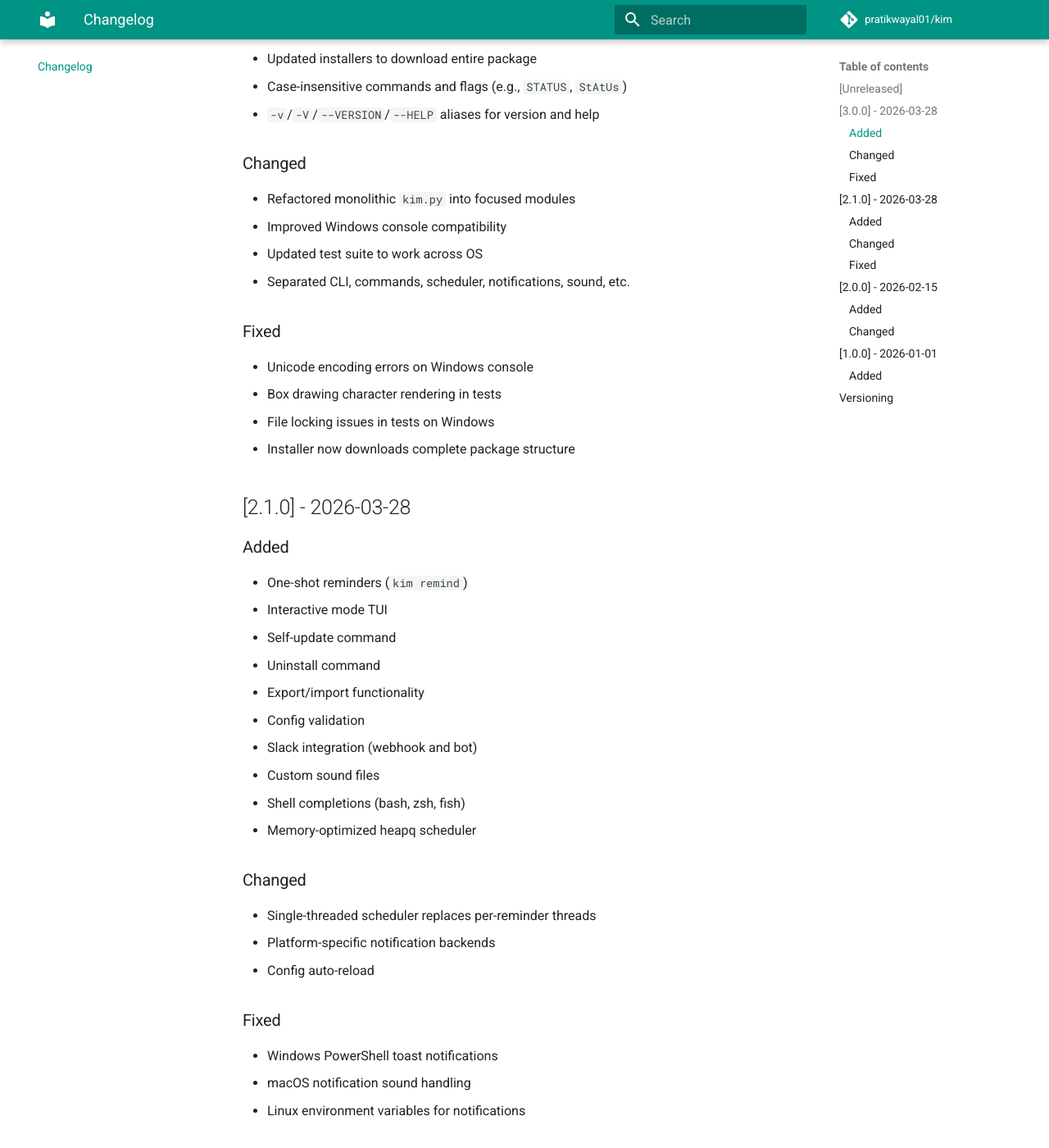
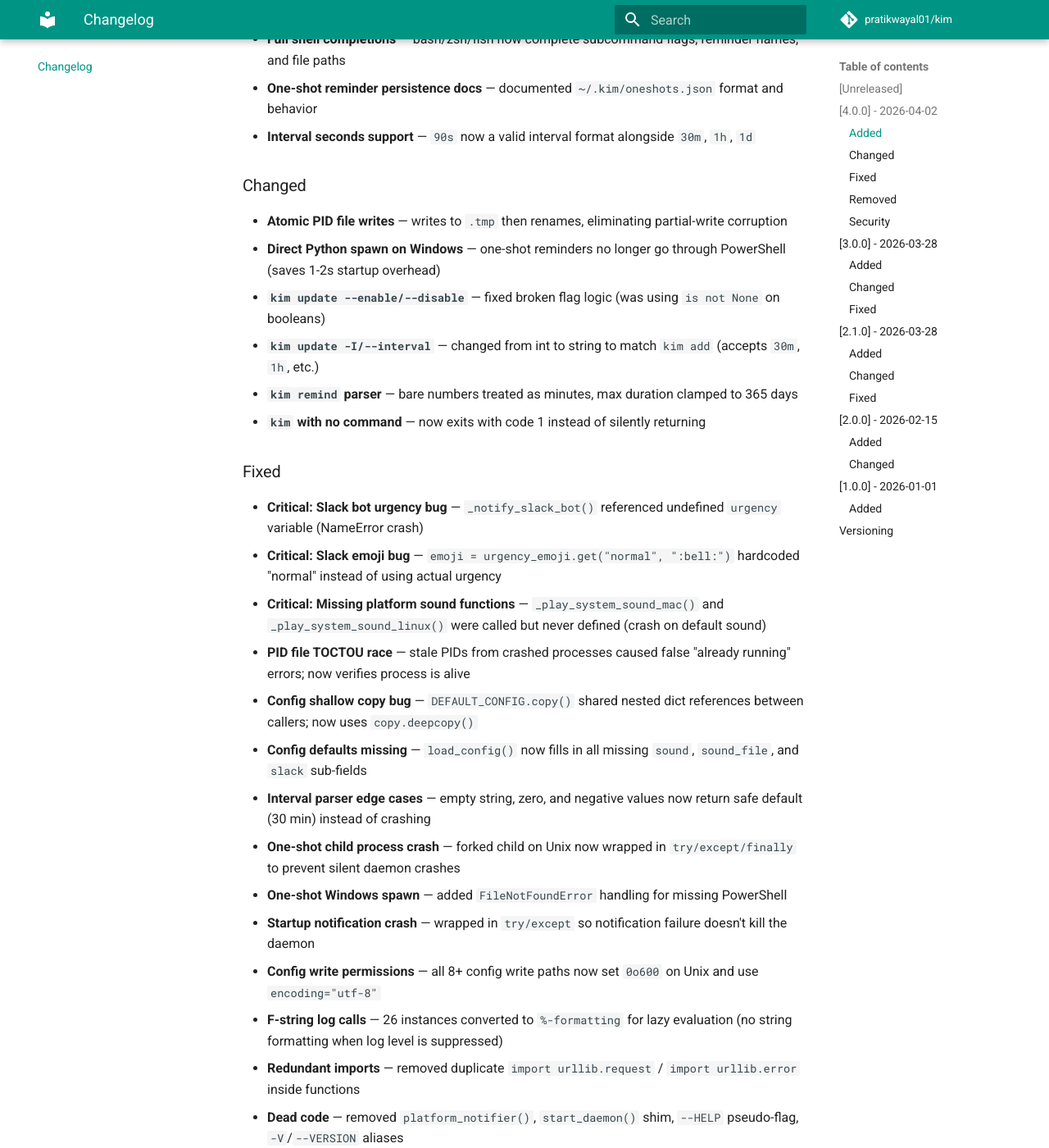
Before and after one commit to pratikwayal01/kim, an MkDocs documentation site: the page built from docs/changelog.md, in a window 1280 px wide and 1400 px high, scrolled down 649 px. Shown: the whole window at 82% size. Built offline with MkDocs 1.6.1 and Material for MkDocs 9.7.7, drawn with Linux system fonts in a browser that asks for light colours; comment, search, counter and statistics services are not loaded; some of the changed text lies outside the part shown.

Commit message:
docs: add v4.0.0 release notes to changelog

```diff
--- a/docs/changelog.md
+++ b/docs/changelog.md
@@ -6,6 +6,54 @@ The format is based on [Keep a Changelog](https://keepachangelog.com/en/1.0.0/),
 and this project adheres to [Semantic Versioning](https://semver.org/spec/v2.0.0.html).
 
 ## [Unreleased]
+
+## [4.0.0] - 2026-04-02
+
+### Added
+- **Per-reminder sound overrides** — each reminder can specify its own `sound_file` or disable sound
+- **Per-reminder Slack overrides** — route individual reminders to different Slack channels or webhooks
+- **Log rotation** — `RotatingFileHandler` with 5 MB max, 3 backups (prevents unbounded log growth)
+- **Full shell completions** — bash/zsh/fish now complete subcommand flags, reminder names, and file paths
+- **One-shot reminder persistence docs** — documented `~/.kim/oneshots.json` format and behavior
+- **Interval seconds support** — `90s` now a valid interval format alongside `30m`, `1h`, `1d`
+
+### Changed
+- **Atomic PID file writes** — writes to `.tmp` then renames, eliminating partial-write corruption
+- **Direct Python spawn on Windows** — one-shot reminders no longer go through PowerShell (saves 1-2s startup overhead)
+- **`kim update --enable/--disable`** — fixed broken flag logic (was using `is not None` on booleans)
+- **`kim update -I/--interval`** — changed from int to string to match `kim add` (accepts `30m`, `1h`, etc.)
+- **`kim remind` parser** — bare numbers treated as minutes, max duration clamped to 365 days
+- **`kim` with no command** — now exits with code 1 instead of silently returning
+
+### Fixed
+- **Critical: Slack bot urgency bug** — `_notify_slack_bot()` referenced undefined `urgency` variable (NameError crash)
+- **Critical: Slack emoji bug** — `emoji = urgency_emoji.get("normal", ":bell:")` hardcoded "normal" instead of using actual urgency
+- **Critical: Missing platform sound functions** — `_play_system_sound_mac()` and `_play_system_sound_linux()` were called but never defined (crash on default sound)
+- **PID file TOCTOU race** — stale PIDs from crashed processes caused false "already running" errors; now verifies process is alive
+- **Config shallow copy bug** — `DEFAULT_CONFIG.copy()` shared nested dict references between callers; now uses `copy.deepcopy()`
+- **Config defaults missing** — `load_config()` now fills in all missing `sound`, `sound_file`, and `slack` sub-fields
+- **Interval parser edge cases** — empty string, zero, and negative values now return safe default (30 min) instead of crashing
+- **One-shot child process crash** — forked child on Unix now wrapped in `try/except/finally` to prevent silent daemon crashes
+- **One-shot Windows spawn** — added `FileNotFoundError` handling for missing PowerShell
+- **Startup notification crash** — wrapped in `try/except` so notification failure doesn't kill the daemon
+- **Config write permissions** — all 8+ config write paths now set `0o600` on Unix and use `encoding="utf-8"`
+- **F-string log calls** — 26 instances converted to `%-formatting` for lazy evaluation (no string formatting when log level is suppressed)
+- **Redundant imports** — removed duplicate `import urllib.request` / `import urllib.error` inside functions
+- **Dead code** — removed `platform_notifier()`, `start_daemon()` shim, `--HELP` pseudo-flag, `-V`/`--VERSION` aliases
+- **Fish completion** — removed broken shebang, added full subcommand flag completions
+- **Bash/Zsh completions** — removed broken shebangs, added `remind` and `_remind-fire` commands
+- **Duplicate FISH_COMPLETION** — removed second definition that overwrote the first
+
+### Removed
+- Non-standard CLI flags: `-V`, `--VERSION`, `--HELP`
+- Stale "Config changes are detected automatically" claim from README (no file watcher exists)
+- Completed roadmap items (all features now shipped)
+
+### Security
+- All config writes set `0o600` permissions on Unix (Slack tokens protected)
+- PID file written atomically with `0o600` permissions
+- Log file set to `0o600` on Unix
+- Secrets (webhook URLs, bot tokens) never appear in log messages
 
 ## [3.0.0] - 2026-03-28
 
```
